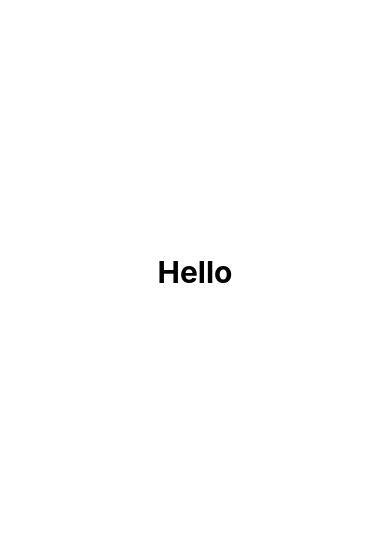
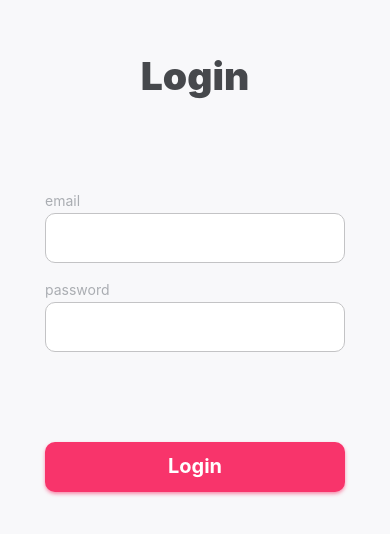
Before and after one commit to Stemmy287/RTTest, a React Native app: screen / in a window 390 px wide. Shown: the part 150-684 px from the top of the page. Built offline with nearby package versions, Linux system fonts and the light colour scheme.

Commit message:
feat: login component

```diff
--- a/src/app/App.tsx
+++ b/src/app/App.tsx
@@ -1,10 +1,12 @@
 import React from 'react';
-import {StyleSheet, Text, View} from 'react-native';
+import {StatusBar, StyleSheet, View} from 'react-native';
+import {Login} from '../modules/authModule/components/Login/Login';
 
 export function App() {
 	return (
 		<View style={styles.container}>
-			<Text style={styles.text}>Hello</Text>
+			<Login />
+			<StatusBar barStyle="dark-content" backgroundColor="#f8f8fa" />
 		</View>
 	);
 }
@@ -15,6 +17,7 @@ const styles = StyleSheet.create({
 		width: '100%',
 		alignItems: 'center',
 		justifyContent: 'center',
+		backgroundColor: '#f8f8fa',
 	},
 	text: {
 		fontSize: 30,
--- /dev/null
+++ b/src/modules/authModule/components/Login/Login.tsx
@@ -0,0 +1,41 @@
+import React from 'react';
+import {Input} from '../../../../common/comonents';
+import {Text, View} from 'react-native';
+import {ButtonStyles} from '../../../../common/comonents/Button/Button';
+import {Controller, FieldValues, useForm} from 'react-hook-form';
+import {styles} from './LoginStyles';
+
+type PropsType = {};
+
+export const Login = ({}: PropsType) => {
+	const {control, handleSubmit} = useForm();
+
+	const onSubmit = (data: FieldValues) => {
+		console.log(data);
+	};
+
+	return (
+		<View style={styles.container}>
+			<Text style={styles.title}>Login</Text>
+			<View style={styles.inputsContainer}>
+				<Controller
+					control={control}
+					render={({field: {value, onChange, onBlur}}) => (
+						<Input value={value} onChange={onChange} onBlur={onBlur} title="email" />
+					)}
+					name="email"
+				/>
+				<Controller
+					control={control}
+					render={({field: {value, onChange, onBlur}}) => (
+						<Input value={value} onChange={onChange} onBlur={onBlur} title="password" password />
+					)}
+					name="password"
+				/>
+			</View>
+			<View style={styles.buttonContainer}>
+				<ButtonStyles title="Login" callback={handleSubmit(onSubmit)} />
+			</View>
+		</View>
+	);
+};
--- /dev/null
+++ b/src/modules/authModule/components/Login/LoginStyles.ts
@@ -0,0 +1,20 @@
+import {StyleSheet} from 'react-native';
+
+export const styles = StyleSheet.create({
+	container: {
+		rowGap: 90,
+		alignItems: 'center',
+		justifyContent: 'center',
+	},
+	title: {
+		color: '#46484c',
+		fontSize: 39,
+		fontWeight: '900',
+	},
+	inputsContainer: {
+		rowGap: 15,
+	},
+	buttonContainer: {
+		width: 300,
+	},
+});
```
